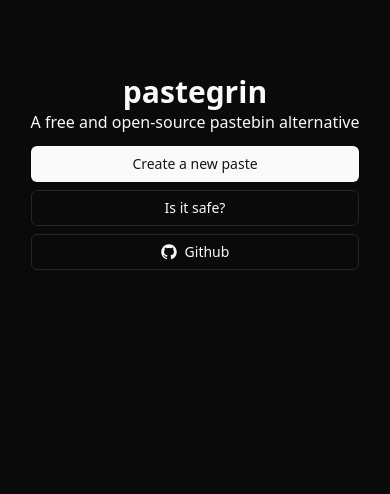
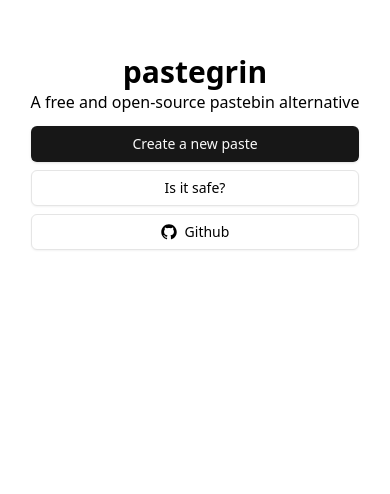
Before and after one commit to paulbgtr/pastegrin, a React (Vite) app in the folder frontend/: page / in a window 390 px wide. Shown: the part 350-844 px from the top of the page. Built offline with nearby package versions, Linux system fonts and the light colour scheme.

Commit message:
fix: remove margins from index css
- This fixes the problem of shrinking page when dropdown is opened.
- The approach of using fixed margins is not good for responsive design.

```diff
--- a/frontend/src/index.css
+++ b/frontend/src/index.css
@@ -66,19 +66,8 @@
   }
 }
 
-.margins {
-  margin-top: 20px;
-  margin-bottom: 20px;
-  margin-left: auto;
-  margin-right: auto;
-  max-width: 1280px;
-}
-
 @layer base {
   * {
     @apply border-border;
   }
-  body {
-    @apply margins dark bg-background text-foreground;
-  }
 }
```
